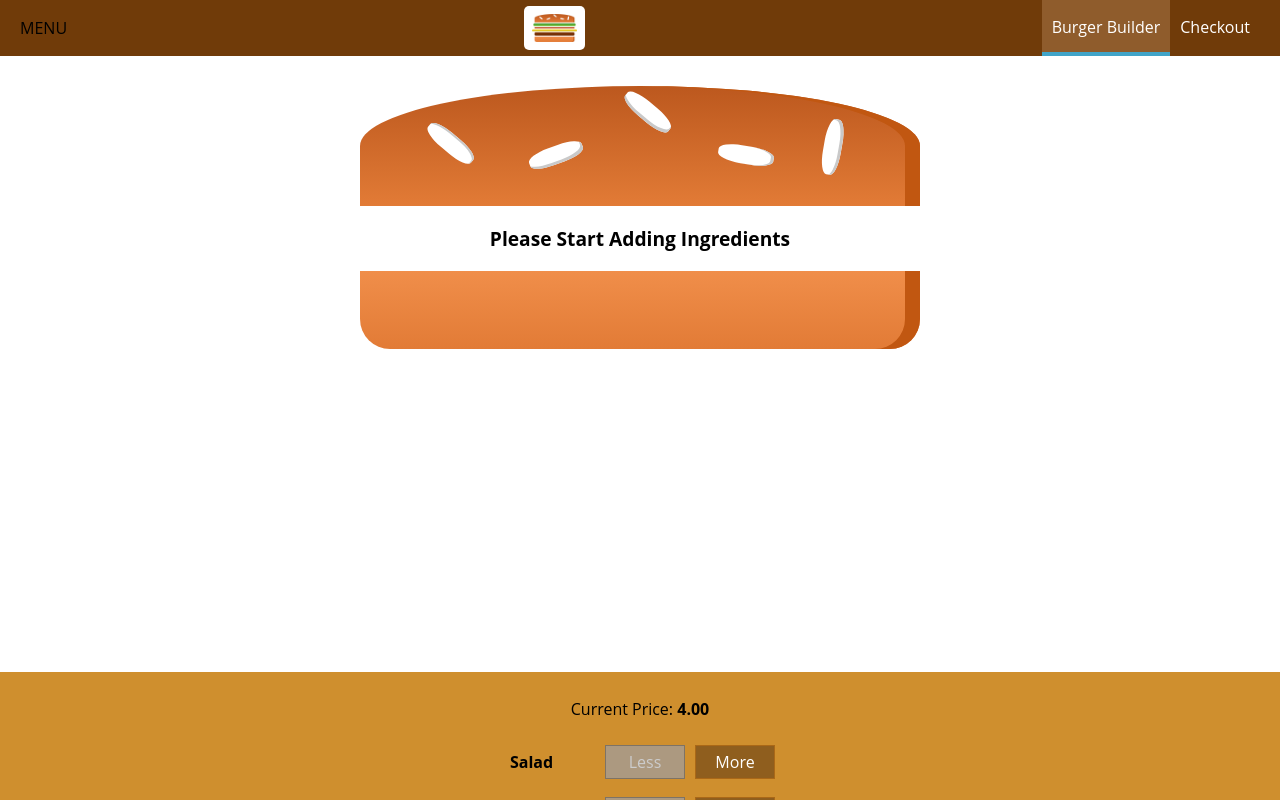
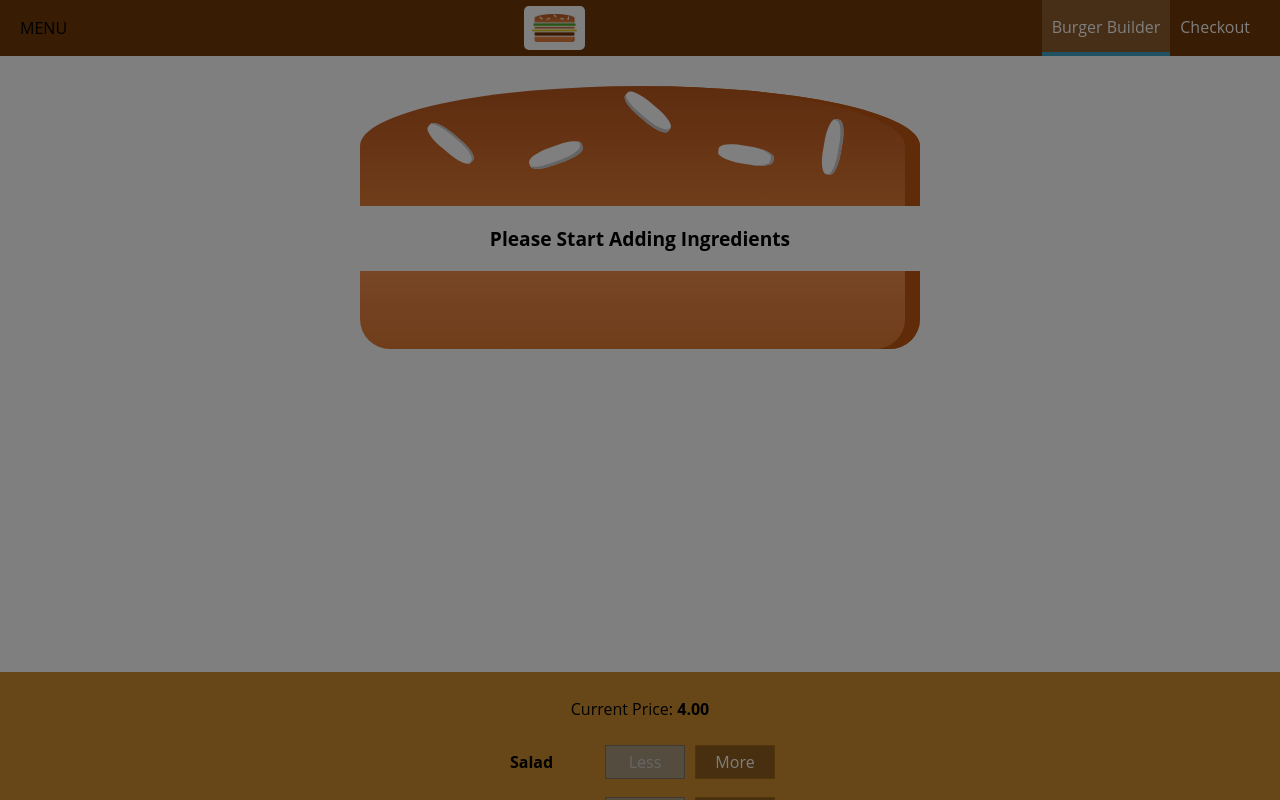
Before and after one commit to stLoiz/react-project-burger-builder-with-redux-saga, a React (Create React App) app: page / in a window 1280 px wide. Shown: the top 800 px of the page. Built offline with nearby package versions, Linux system fonts and the light colour scheme.

Commit message:
Re use Backdrop in sidedreawer

```diff
--- a/src/components/Navigation/SideDrawer/SideDrawer.js
+++ b/src/components/Navigation/SideDrawer/SideDrawer.js
@@ -1,11 +1,14 @@
 import React from 'react';
 
+import Backdrop from '../../UI/Backdrop/Backdrop';
 import classes from './SideDrawer.module.css';
 import Logo from '../../Logo/Logo';
 import NavigationItems from '../NavigationItems/NavigationItems';
 
 const sideDrawer = () => {
   return (
+    <>
+      <Backdrop show />
       <div className={classes.SideDrawer}>
         <div className={classes.Logo}>
           <Logo />
@@ -15,6 +18,7 @@ const sideDrawer = () => {
           <NavigationItems />
         </nav>
       </div>
+    </>
   );
 };
 
```
Lines whose indentation alone changed are shown as unchanged.
